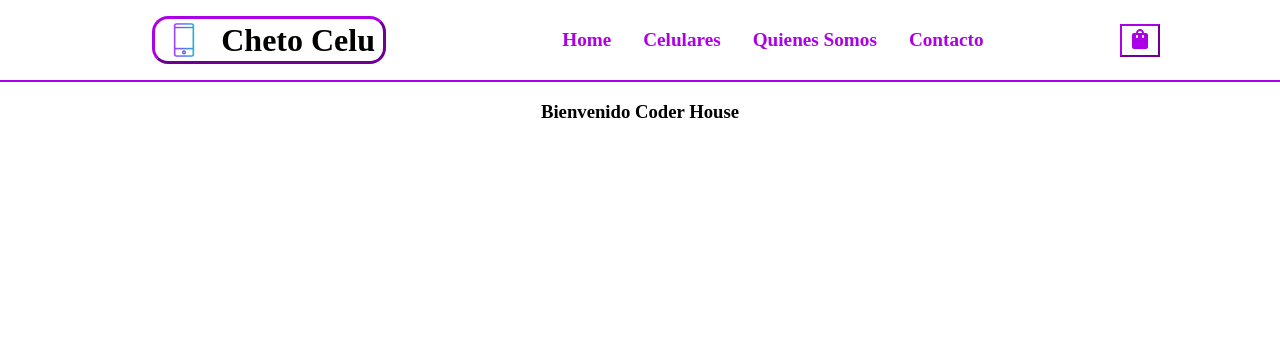
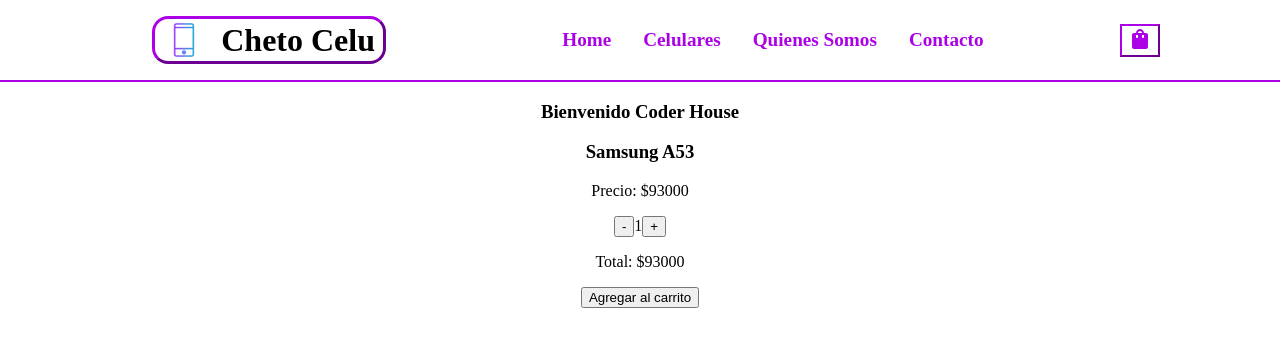
Before and after one commit to ezequielbibe/React-CoderHouse, a React (Create React App) app: page / in a window 1280 px wide. Shown: the top 346 px of the page. Built offline with nearby package versions, Linux system fonts and the light colour scheme.

Commit message:
desafio 4

```diff
--- /dev/null
+++ b/src/Components/ItemCount/index.js
@@ -0,0 +1,29 @@
+import React from "react";
+import { useState } from "react";
+
+const ItemCount = ({stock, initial, name, price, image}) => {
+
+    const [cuenta, setCuenta] = useState(parseInt(initial))
+    const count = (value) => {
+        const result = cuenta + value;
+        if(result <= parseInt(stock) && result >= parseInt(initial)) {
+            setCuenta(cuenta + value)
+        };
+    };
+
+    return(
+        <div>
+            <h3>{name}</h3>
+            <p>Precio: ${price}</p>
+            <div>
+                <button onClick={()=>count(-1)}>-</button>
+                <span>{cuenta}</span>
+                <button onClick={()=>count(+1)}>+</button>
+            </div>
+            <p>Total: ${parseInt(price) * cuenta}</p>
+            <button>Agregar al carrito</button>
+        </div>
+    );
+};
+
+export default ItemCount;
--- a/src/Components/ItemListContainer/index.js
+++ b/src/Components/ItemListContainer/index.js
@@ -1,9 +1,13 @@
 import React from "react";
+import ItemCount from '../ItemCount';
 
 const ItemListContainer = ({greeting}) => {
 
     return(
-        <h3>Bienvenido {greeting}</h3>
+        <>
+            <h3>Bienvenido {greeting}</h3>
+            <ItemCount stock="9" initial="1" name="Samsung A53" price="93000" />
+        </>
     );
 };
 
```
